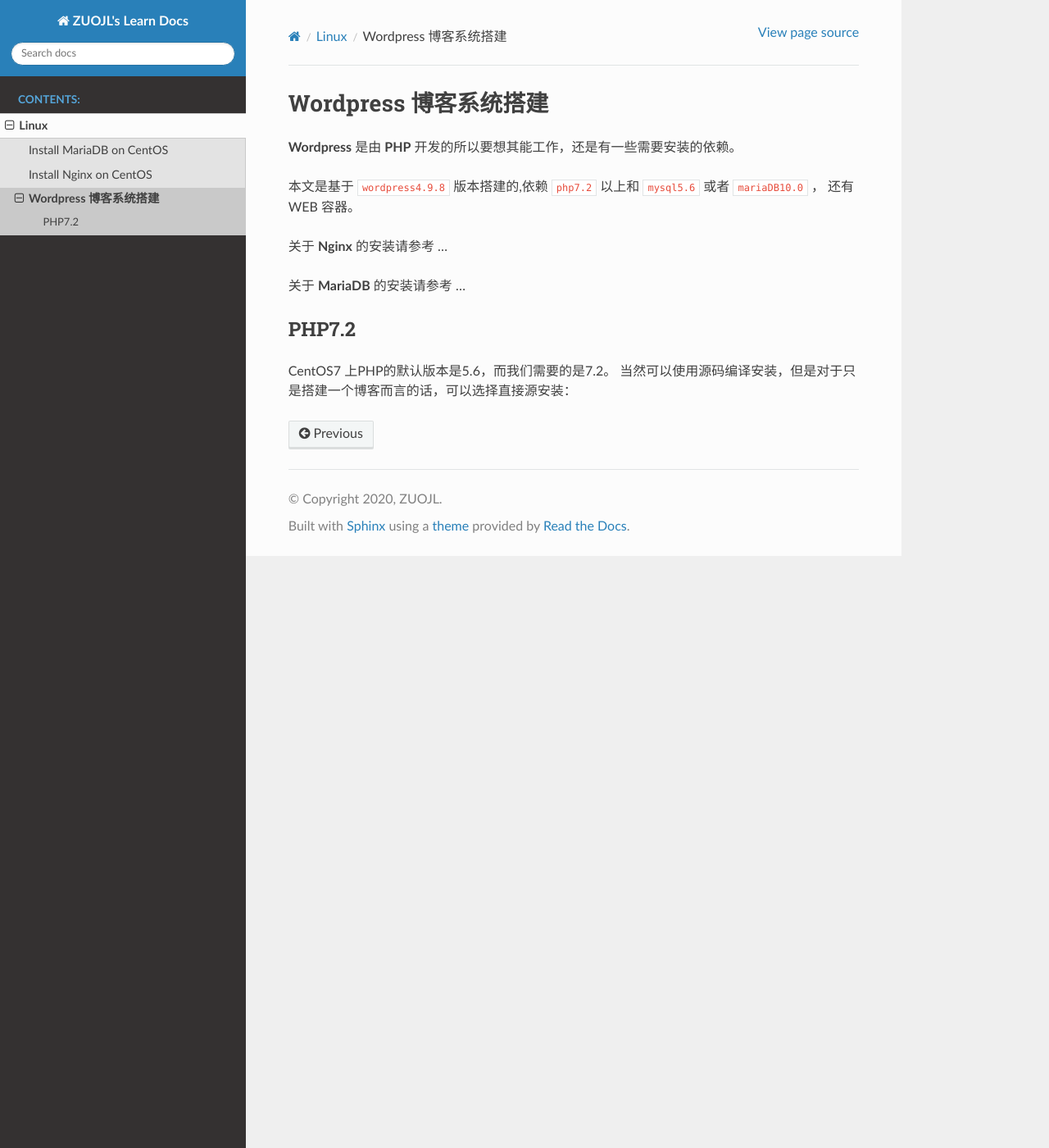
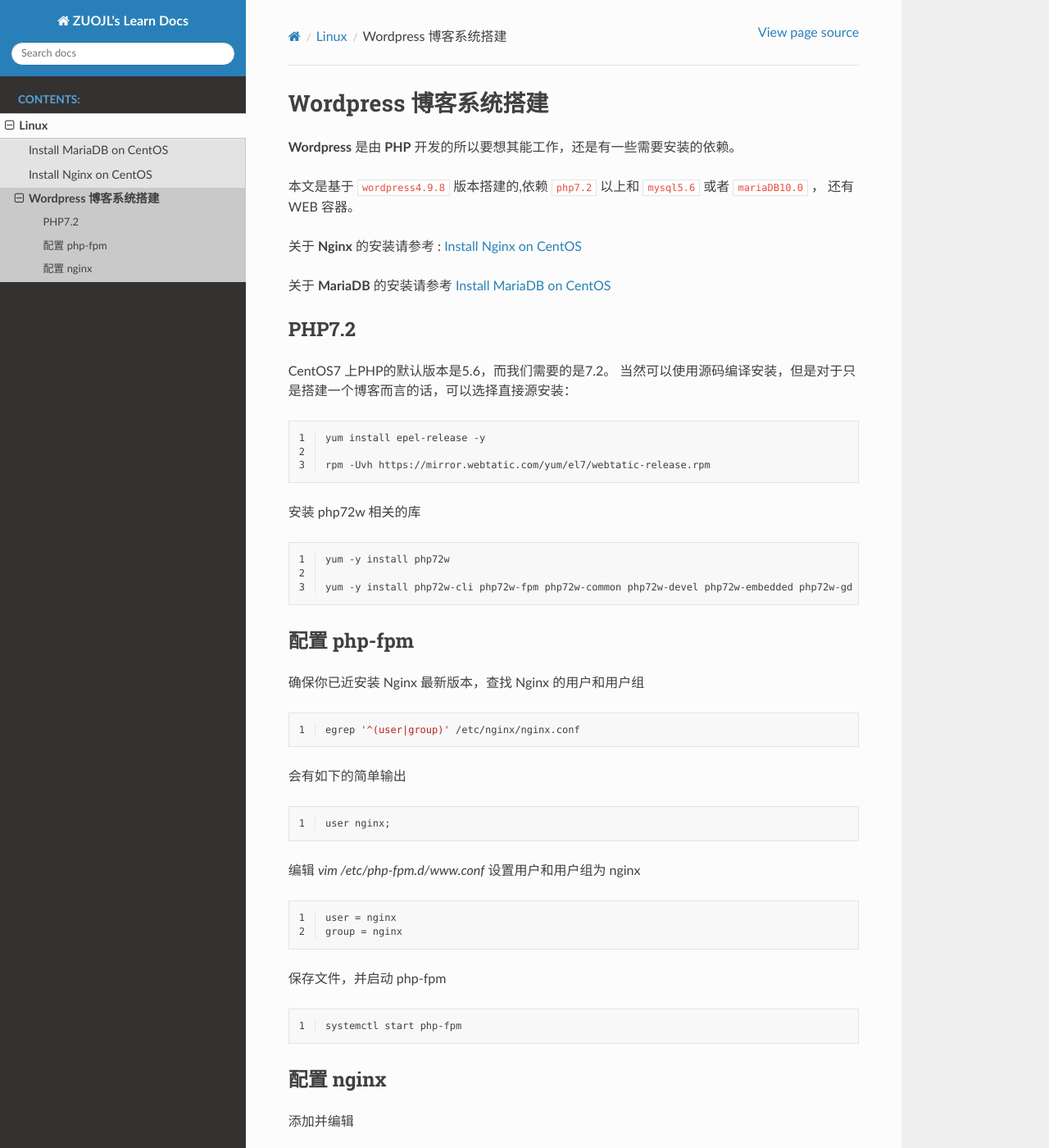
Before and after one commit to zuojl/learn-book, a Sphinx documentation site: the page built from source/linux/build-wordpress-blog.rst, in a window 1280 px wide and 1400 px high. Shown: the whole window at 82% size. Built offline with Sphinx 7.4.7 and the Read the Docs theme 2.0.0, drawn with Linux system fonts in a browser that asks for light colours.

Commit message:
测试目录文字引用

```diff
--- a/source/linux/build-wordpress-blog.rst
+++ b/source/linux/build-wordpress-blog.rst
@@ -6,12 +6,65 @@
 
 本文是基于 ``wordpress4.9.8`` 版本搭建的,依赖 ``php7.2`` 以上和 ``mysql5.6`` 或者 ``mariaDB10.0`` ， 还有 WEB 容器。
 
-关于 **Nginx** 的安装请参考 ...
+关于 **Nginx** 的安装请参考 : `Install Nginx on CentOS <./install-nginx-centos.html>`_
 
-关于 **MariaDB** 的安装请参考 ...
+关于 **MariaDB** 的安装请参考 `Install MariaDB on CentOS <./install-mariadb-centos.html>`_
 
 PHP7.2
 ---------------------------------------
 
 CentOS7 上PHP的默认版本是5.6，而我们需要的是7.2。
 当然可以使用源码编译安装，但是对于只是搭建一个博客而言的话，可以选择直接源安装：
+
+.. code-block:: bash
+	:linenos:
+
+	yum install epel-release -y
+
+	rpm -Uvh https://mirror.webtatic.com/yum/el7/webtatic-release.rpm
+
+安装 php72w 相关的库
+
+.. code-block:: bash
+	:linenos:
+
+	yum -y install php72w
+
+	yum -y install php72w-cli php72w-fpm php72w-common php72w-devel php72w-embedded php72w-gd php72w-mbstring php72w-mysqlnd php72w-opcache php72w-pdo php72w-xml
+
+配置 php-fpm
+---------------------------------------
+
+确保你已近安装 Nginx 最新版本，查找 Nginx 的用户和用户组
+
+.. code-block:: bash
+	:linenos:
+
+	egrep '^(user|group)' /etc/nginx/nginx.conf
+
+会有如下的简单输出
+
+.. code-block:: text
+	:linenos:
+
+	user nginx;
+
+编辑 `vim /etc/php-fpm.d/www.conf` 设置用户和用户组为 nginx
+
+.. code-block:: text
+	:linenos:
+
+	user = nginx
+	group = nginx
+
+保存文件，并启动 php-fpm
+
+.. code-block:: bash
+	:linenos:
+
+	systemctl start php-fpm
+
+配置 nginx
+---------------------------------------
+
+添加并编辑
```
